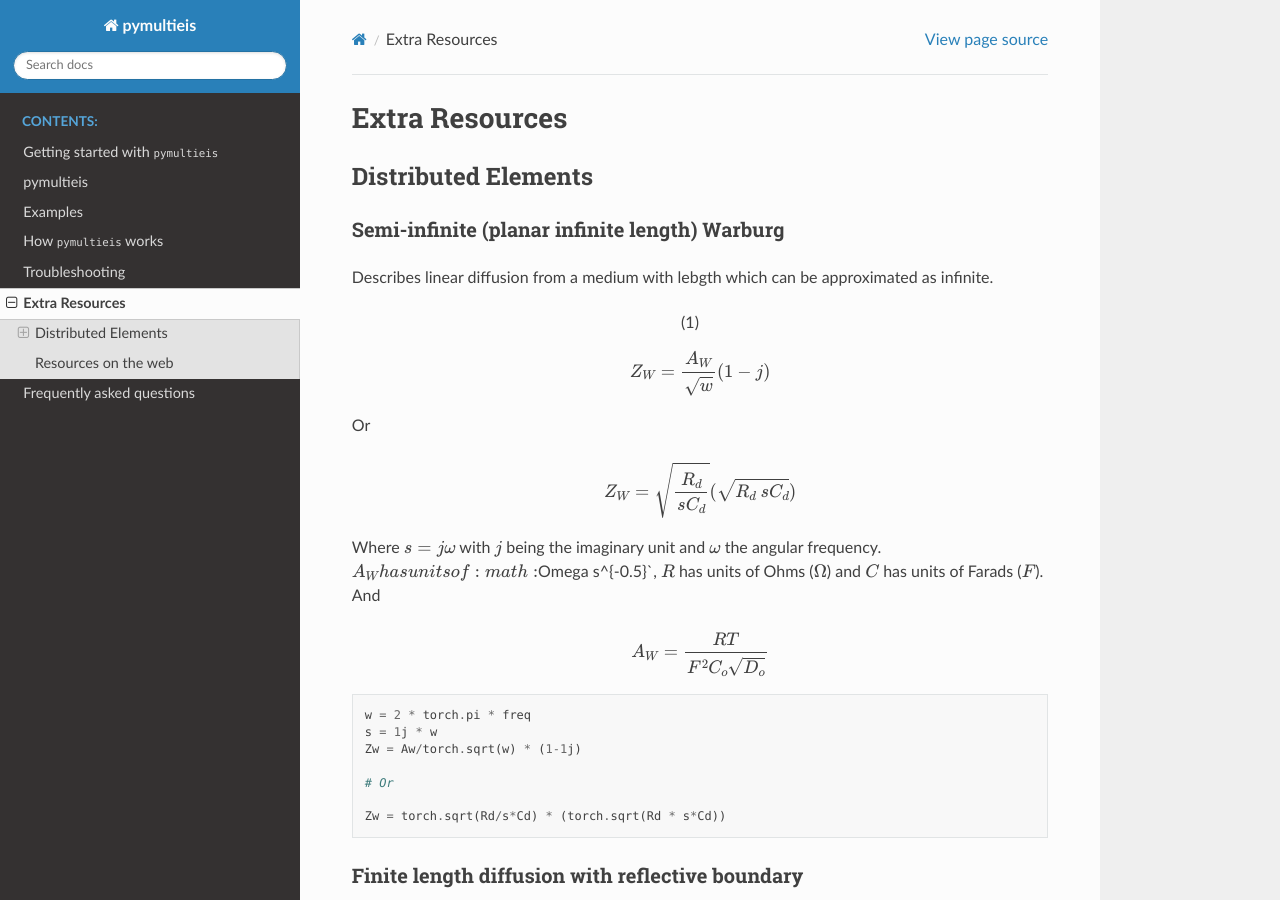
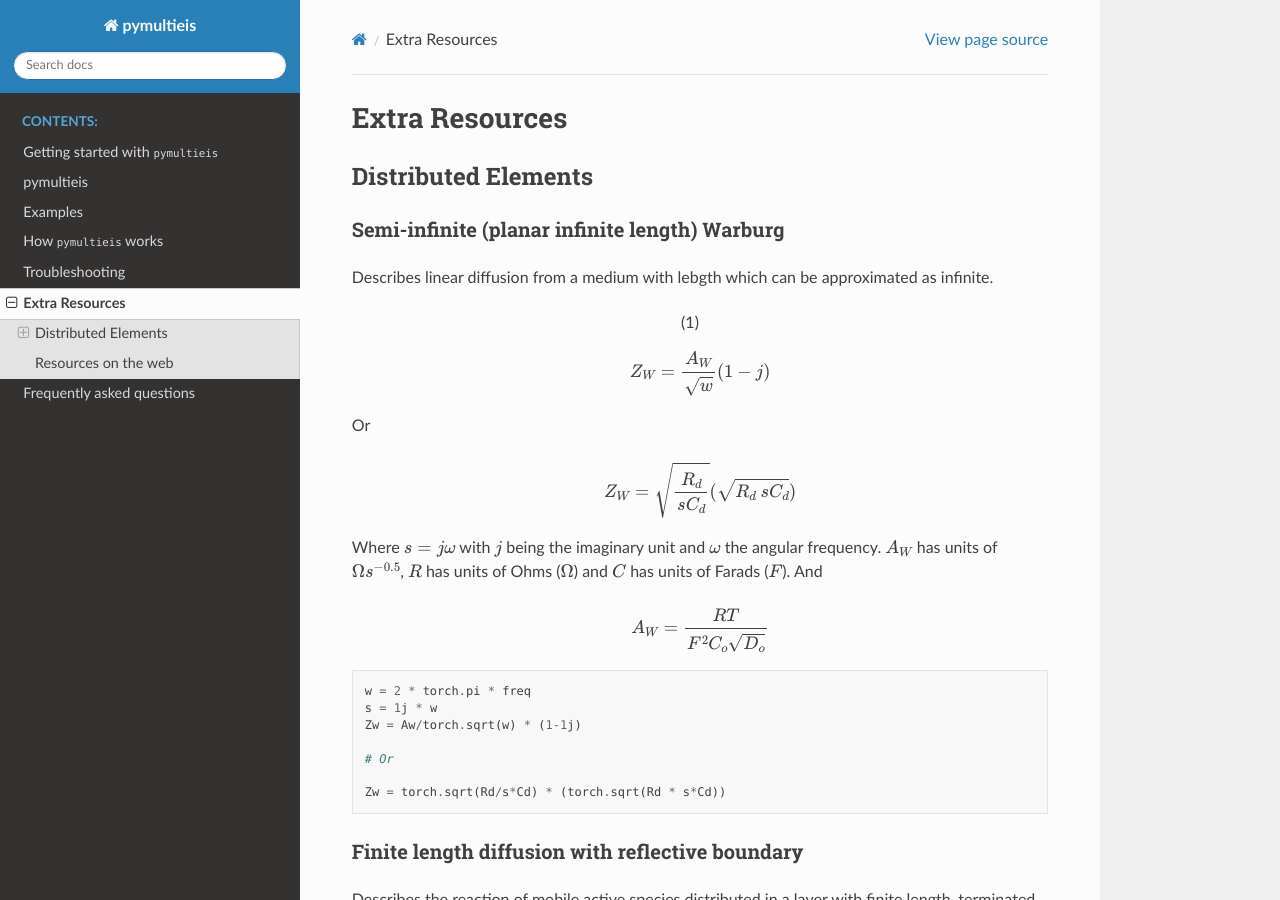
Before and after one commit to richinex/pymultieis, a Sphinx documentation site: the page built from docs/source/extra-resources.rst, in a window 1280 px wide and 900 px high. Built offline with Sphinx 7.4.7 and the Read the Docs theme 2.0.0, drawn with Linux system fonts in a browser that asks for light colours; pages that are not in the unit, such as notebooks, are missing from menus.

Commit message:
Updated docs

```diff
--- a/docs/source/extra-resources.rst
+++ b/docs/source/extra-resources.rst
@@ -23,7 +23,7 @@ Or
     Z_{W} = \sqrt{\frac{R_d}{s C_d}} (\sqrt{R_{d}~sC_{d}})
 
 Where :math:`s = j \omega` with :math:`j` being the imaginary unit and :math:`\omega` the angular frequency.
-:math:`A_{W} has units of :math:`\Omega s^{-0.5}`, :math:`R` has units of Ohms (:math:`\Omega`) and :math:`C` has units of Farads (:math:`F`).
+:math:`A_{W}` has units of :math:`\Omega s^{-0.5}`, :math:`R` has units of Ohms (:math:`\Omega`) and :math:`C` has units of Farads (:math:`F`).
 And
 
 .. math::
```
Also changed, not shown: README.md (+1 -1 lines).
